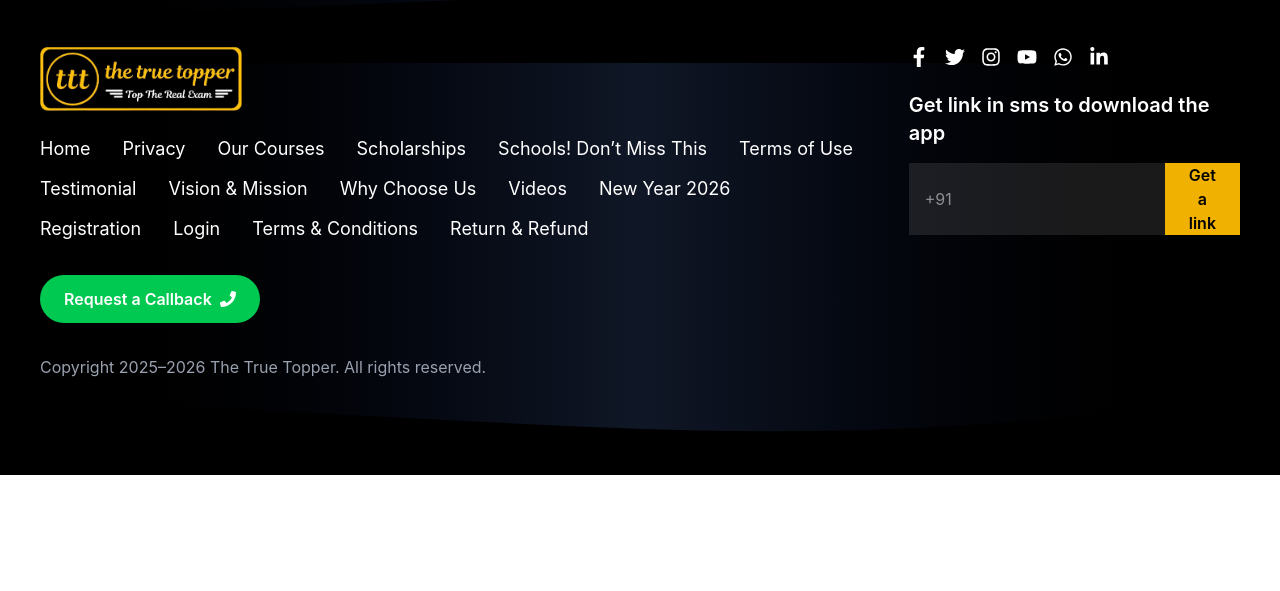
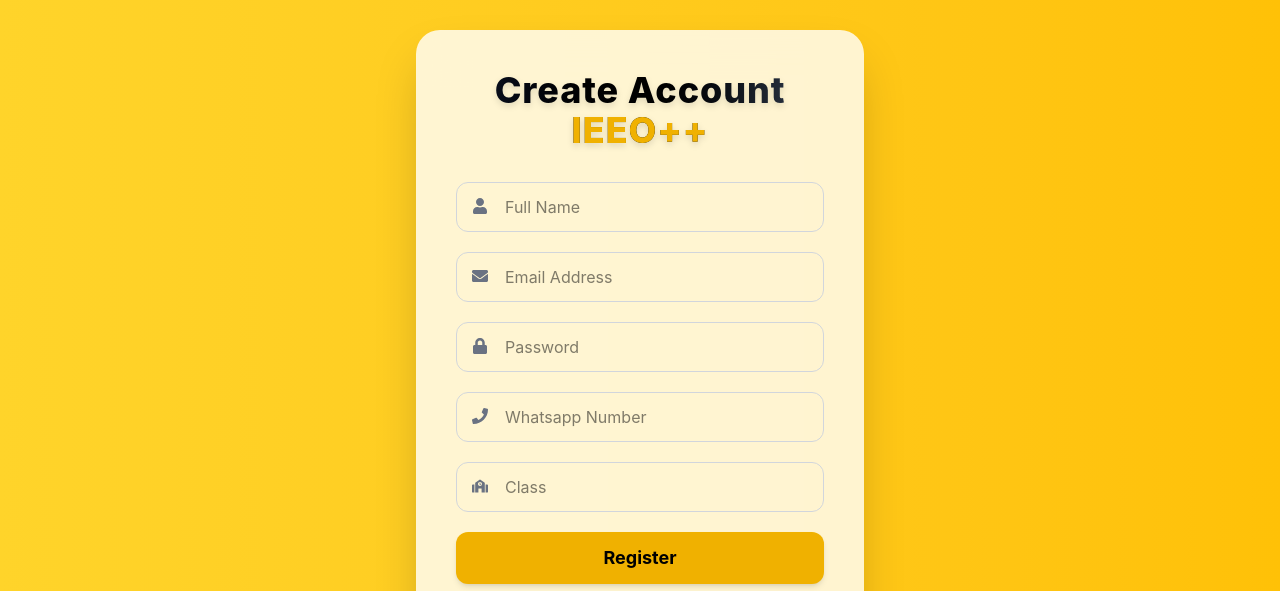
Before and after one commit to paw7672-cloud/ttt-code-frontend, a React (Vite) app: page /ieeo-registration in a window 1280 px wide. Shown: the part 209-800 px from the top of the page. Built offline with nearby package versions, Linux system fonts and the light colour scheme.

Commit message:
fixed build errors

```diff
--- a/src/appRoutes.jsx
+++ b/src/appRoutes.jsx
@@ -11,7 +11,7 @@ import Testimonial from "./pages/testimonial";
 import TermsAndConditions from "./pages/termsandConditions";
 import ReturnRefund from "./pages/returnRefund";
 import PaymentForm from "./component/paymentForm";
-import Signup from "./pages/Registration";
+import Registration from "./pages/registration";
 
 import SubjectCards from "./pages/subjectCards";
 
@@ -30,7 +30,7 @@ function AppRoutes() {
       <Route path="/terms-conditions" element={<TermsAndConditions/>}/>
       <Route path="/return-refund" element={<ReturnRefund/>}/>
       <Route path="/ieeo-payment" element={<PaymentForm/>}/>
-      <Route path ="/ieeo-registration" element={<Signup/>}/>
+      <Route path ="/ieeo-registration" element={<Registration/>}/>
       {/* <Route path ="/login" element={<Login/>}/> */}
       <Route path ="/olympiad" element={<SubjectCards/>}/>
 
--- a/src/component/paymentForm.jsx
+++ b/src/component/paymentForm.jsx
@@ -2,7 +2,7 @@ import React, { useState } from "react";
 import { useLocation, useNavigate } from "react-router-dom";
 import { useDispatch } from "react-redux";
 
-import Registration from "../pages/Registration";
+import Registration from "../pages/registration";
 
 
 const PaymentForm = () => {
--- /dev/null
+++ b/src/pages/registration.jsx
@@ -0,0 +1,160 @@
+import { useState, useEffect } from "react";
+import { useDispatch, useSelector } from "react-redux";
+import { registerUser } from "../redux/thunks/authThunk";
+import { useNavigate, Link } from "react-router-dom";
+import { FaUser, FaEnvelope, FaLock, FaPhone, FaSchool } from "react-icons/fa";
+
+const  Registration= () => {
+  const dispatch = useDispatch();
+  const navigate = useNavigate();
+
+  const { loading, error, success } = useSelector((state) => state.auth);
+
+  useEffect(() => {
+    if (success) {
+      navigate("/login");
+    }
+  }, [success, navigate]);
+
+  const [formData, setFormData] = useState({
+    name: "",
+    email: "",
+    password: "",
+    whatsapp: "",
+    className: "",
+  });
+
+  const handleChange = (e) => {
+    setFormData({
+      ...formData,
+      [e.target.name]: e.target.value,
+    });
+  };
+
+  const handleSubmit = (e) => {
+    e.preventDefault();
+    dispatch(registerUser(formData));
+  };
+
+  return (
+    <div className="min-h-screen bg-gradient-to-r from-[#FFD42A] to-[#FFC107] flex justify-center items-center p-6">
+
+      <div className="bg-white/80 backdrop-blur-xl p-10 rounded-3xl shadow-2xl
+      w-full max-w-md transition-all duration-500 hover:shadow-yellow-500/40">
+
+        <h2 className="text-4xl font-extrabold text-center mb-8
+        bg-gradient-to-r from-gray-900 via-black to-gray-700
+        bg-clip-text text-transparent drop-shadow-md tracking-wide">
+          Create Account <span className="text-yellow-500">IEEO++</span>
+        </h2>
+
+        <form onSubmit={handleSubmit} className="space-y-5">
+
+          {/* Name */}
+          <div className="relative">
+            <FaUser className="absolute left-4 top-4 text-gray-500" />
+            <input
+              name="name"
+              placeholder="Full Name"
+              required
+              className="w-full pl-12 border border-gray-300 p-3 rounded-xl
+              focus:ring-2 focus:ring-yellow-400 focus:border-yellow-500
+              outline-none transition-all duration-300"
+              onChange={handleChange}
+            />
+          </div>
+
+          {/* Email */}
+          <div className="relative">
+            <FaEnvelope className="absolute left-4 top-4 text-gray-500" />
+            <input
+              name="email"
+              type="email"
+              placeholder="Email Address"
+              required
+              className="w-full pl-12 border border-gray-300 p-3 rounded-xl
+              focus:ring-2 focus:ring-yellow-400 focus:border-yellow-500
+              outline-none transition-all duration-300"
+              onChange={handleChange}
+            />
+          </div>
+
+          {/* Password */}
+          <div className="relative">
+            <FaLock className="absolute left-4 top-4 text-gray-500" />
+            <input
+              name="password"
+              type="password"
+              placeholder="Password"
+              required
+              className="w-full pl-12 border border-gray-300 p-3 rounded-xl
+              focus:ring-2 focus:ring-yellow-400 focus:border-yellow-500
+              outline-none transition-all duration-300"
+              onChange={handleChange}
+            />
+          </div>
+
+          {/* Whatsapp */}
+          <div className="relative">
+            <FaPhone className="absolute left-4 top-4 text-gray-500" />
+            <input
+              name="whatsapp"
+              placeholder="Whatsapp Number"
+              required
+              className="w-full pl-12 border border-gray-300 p-3 rounded-xl
+              focus:ring-2 focus:ring-yellow-400 focus:border-yellow-500
+              outline-none transition-all duration-300"
+              onChange={handleChange}
+            />
+          </div>
+
+          {/* Class */}
+          <div className="relative">
+            <FaSchool className="absolute left-4 top-4 text-gray-500" />
+            <input
+              name="className"
+              placeholder="Class"
+              required
+              className="w-full pl-12 border border-gray-300 p-3 rounded-xl
+              focus:ring-2 focus:ring-yellow-400 focus:border-yellow-500
+              outline-none transition-all duration-300"
+              onChange={handleChange}
+            />
+          </div>
+
+          <button
+            type="submit"
+            disabled={loading}
+            className="w-full bg-yellow-500 hover:bg-yellow-600 text-black
+            py-3 rounded-xl font-bold text-lg
+            transition-all duration-300
+            transform hover:scale-105
+            shadow-md hover:shadow-lg disabled:opacity-60"
+          >
+            {loading ? "Registering..." : "Register"}
+          </button>
+
+        </form>
+
+        {error && (
+          <p className="text-red-500 text-center mt-4 font-medium">
+            {error}
+          </p>
+        )}
+
+        <p className="text-center mt-6 text-gray-600">
+          Already have an account?{" "}
+          <Link
+            to="/login"
+            className="text-yellow-700 font-bold hover:underline"
+          >
+            Login
+          </Link>
+        </p>
+
+      </div>
+    </div>
+  );
+};
+
+export default Registration;
```
